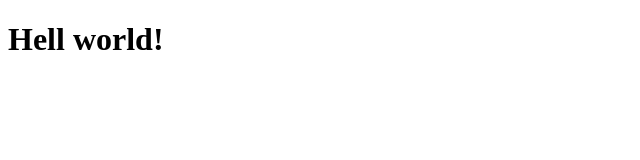
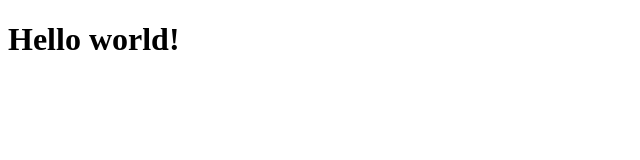
Before and after one commit to Nitroxt5/front, an Angular app: page / in a window 1280 px wide. Shown: the top 160 px of the page, without its empty margins (0-640 px from the left). Built offline with nearby package versions, Linux system fonts and the light colour scheme.

Commit message:
Update helloworld.component.ts

```diff
--- a/src/app/helloworld/helloworld.component.ts
+++ b/src/app/helloworld/helloworld.component.ts
@@ -7,6 +7,6 @@ import { Component, OnInit } from '@angular/core';
 export class HelloworldComponent implements OnInit {
   message = 'Default text';
   ngOnInit() {
-    this.message = 'Hell world!'
+    this.message = 'Hello world!'
   }
 }
```
